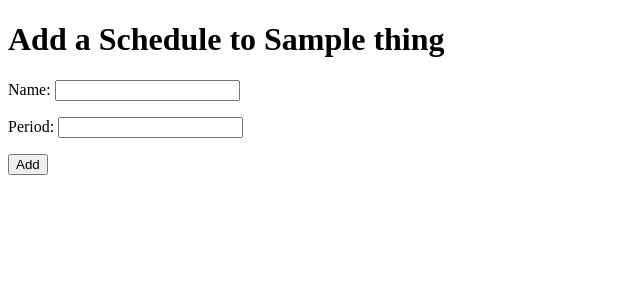
After one commit to AstraLuma/upkeep, a Django app: page /thing/1/add in a window 1280 px wide. The commit adds this page. Shown: the top 300 px of the page, without its empty margins (0-640 px from the left). Run offline with Django 3.2, Linux system fonts and the light colour scheme; a user stored in the database is signed in; tables that the repository leaves empty hold one stand-in row (values such as "Sample post"); some libraries are stand-ins or nearby versions.

Commit message:
Schedule add form. I think there's enough CRUD to work on the back end more.

```diff
--- /dev/null
+++ b/templates/things/addschedule.html
@@ -0,0 +1,13 @@
+{% extends "base.html" %}
+{% load profiles %}
+
+{% block title %}Add a Schedule to {{thing}}{% endblock %}
+
+{% block content %}
+<h1>Add a Schedule to {{thing}}</h1>
+<form action="" method="post">{% csrf_token %}
+    {{ form.as_p }}
+    <input type="submit" value="Add" />
+</form>
+
+{% endblock %}
--- a/things/models.py
+++ b/things/models.py
@@ -1,11 +1,28 @@
 from django.db import models
 from django.conf import settings
 from django.core.urlresolvers import reverse
-from django.forms import ModelForm
+
+class ThingQuerySet(models.QuerySet):
+    def accessible(self, user):
+        if user.is_superuser:
+            return self
+        else:
+            return self.filter(user=user)
+
+class ThingManager(models.Manager):
+    def get_queryset(self):
+        return ThingQuerySet(self.model, using=self._db)
+
+    def accessible(self, user):
+        return self.get_queryset().accessible(user)
 
 class Thing(models.Model):
     user = models.ForeignKey(settings.AUTH_USER_MODEL, on_delete=models.CASCADE)
     name = models.CharField(max_length=128)
+    class Meta:
+        unique_together = ('user', 'name',)
+
+    objects = ThingManager()
 
     def __str__(self):
         return self.name
@@ -13,17 +30,31 @@ class Thing(models.Model):
     def get_absolute_url(self):
         return reverse('things:thing', args=[self.id])
 
-class ThingForm(ModelForm):
-    class Meta:
-        model = Thing
-        fields = ['name']
 
+class ScheduleQuerySet(models.QuerySet):
+    def accessible(self, user):
+        if user.is_superuser:
+            return self
+        else:
+            return self.filter(thing__user=user)
+
+class ScheduleManager(models.Manager):
+    def get_queryset(self):
+        return ScheduleQuerySet(self.model, using=self._db)
+
+    def accessible(self, user):
+        return self.get_queryset().accessible(user)
 
 class Schedule(models.Model):
     thing = models.ForeignKey(Thing, on_delete=models.CASCADE)
     name = models.CharField(max_length=128)
-    period = models.IntegerField()
-    next_job_at = models.DateTimeField()
+    period = models.DurationField()
+    next_job_at = models.DateField()
+
+    class Meta:
+        unique_together = ('thing', 'name',)
+
+    objects = ScheduleManager()
 
     def __str__(self):
         return self.name
@@ -31,10 +62,34 @@ class Schedule(models.Model):
     def get_absolute_url(self):
         return reverse('things.views.schedule', args=[self.id])
 
+
+class JobQuerySet(models.QuerySet):
+    def accessible(self, user):
+        if user.is_superuser:
+            return self
+        else:
+            return self.filter(schedule__thing__user=user)
+
+class JobManager(models.Manager):
+    def get_queryset(self):
+        return ScheduleQuerySet(self.model, using=self._db)
+
+    def accessible(self, user):
+        return self.get_queryset().accessible(user)
+
 class Job(models.Model):
     schedule = models.ForeignKey(Schedule, on_delete=models.CASCADE)
-    when = models.DateTimeField()
-    done = models.BooleanField(default=True)
+    when = models.DateField()
+    done = models.BooleanField(default=False)
+    # TODO: Only one undone job per schedule
+
+    objects = JobManager()
+
+    def __str__(self):
+        if self.done:
+            return "{} at {} (done)".format(self.schedule, self.when)
+        else:
+            return "{} at {}".format(self.schedule, self.when)
 
     def get_absolute_url(self):
         return reverse('things.views.job', args=[self.id])
--- a/things/urls.py
+++ b/things/urls.py
@@ -1,9 +1,10 @@
 from django.conf.urls import url, include
 from django.views.generic.base import TemplateView
-from .views import stuffindex, thing, AddThing
+from .views import stuffindex, thing, AddThing, AddSchedule
 
 urlpatterns = [
     url('^thing$', stuffindex, name='index'),
+    url(r'^thing/add$', AddThing.as_view(), name='addthing'),
     url(r'^thing/(\d+)$', thing, name='thing'),
-    url(r'^thing/add$', AddThing.as_view(), name='addthing'),
+    url(r'^thing/(\d+)/add$', AddSchedule.as_view(), name='addschedule'),
 ]
--- a/things/views.py
+++ b/things/views.py
@@ -1,11 +1,12 @@
 from django.contrib.auth.decorators import login_required
 from django.contrib.auth.mixins import LoginRequiredMixin
 from django.shortcuts import render
-from .models import Thing, ThingForm, Schedule, Job
+from .models import Thing, Schedule, Job
 from django.views.generic.edit import FormView
 from django.core.urlresolvers import reverse_lazy
-from django.http import Http404
 from django.shortcuts import get_object_or_404
+from django.forms import ModelForm
+import datetime
 
 @login_required
 def stuffindex(request):
@@ -14,13 +15,20 @@ def stuffindex(request):
         'stuff': stuff,
     })
 
+
 @login_required
 def thing(request, thingid):
-    thing = get_object_or_404(Thing, id=thingid)
-    if request.user.is_superuser or thing.user == request.user:
-        return render(request, 'things/thing.html', {
-                'object': thing,
-            })
+    thing = get_object_or_404(Thing.objects.accessible(request.user), id=thingid)
+    return render(request, 'things/thing.html', {
+            'object': thing,
+            'undonejobs': Job.objects.filter(schedule__thing=thing, done=False)
+        })
+
+
+class ThingForm(ModelForm):
+    class Meta:
+        model = Thing
+        fields = ['name']
 
 # Don't use CreateView because we have to do current user stuff
 class AddThing(LoginRequiredMixin, FormView):
@@ -34,4 +42,32 @@ class AddThing(LoginRequiredMixin, FormView):
             thing.user = self.request.user
             thing.save()
             self.success_url = thing.get_absolute_url()
-        return super(AddThing, self).form_valid(form)
+        return super().form_valid(form)
+
+class ScheduleForm(ModelForm):
+    class Meta:
+        model = Schedule
+        fields = ['name', 'period']
+
+# Don't use CreateView because we have to do current user stuff
+class AddSchedule(LoginRequiredMixin, FormView):
+    template_name = 'things/addschedule.html'
+    form_class = ScheduleForm
+    success_url = reverse_lazy("things:index")
+
+    def get_thing(self):
+        return get_object_or_404(Thing.objects.accessible(self.request.user), id=self.args[0])
+
+    def get_context_data(self, **kwargs):
+        if 'thing' not in kwargs:
+            kwargs['thing'] = self.get_thing()
+        return super().get_context_data(**kwargs)
+
+    def form_valid(self, form):
+        if form.is_valid():
+            sched = form.save(commit=False)
+            sched.thing = self.get_thing()
+            sched.next_job_at = datetime.date.today() + sched.period
+            sched.save()
+            self.success_url = sched.thing.get_absolute_url()
+        return super().form_valid(form)
```
Also changed, not shown: templates/things/thing.html (+12 -3 lines), things/migrations/0002_auto_20160310_1659.py (added), things/migrations/0003_auto_20160310_1838.py (added).
